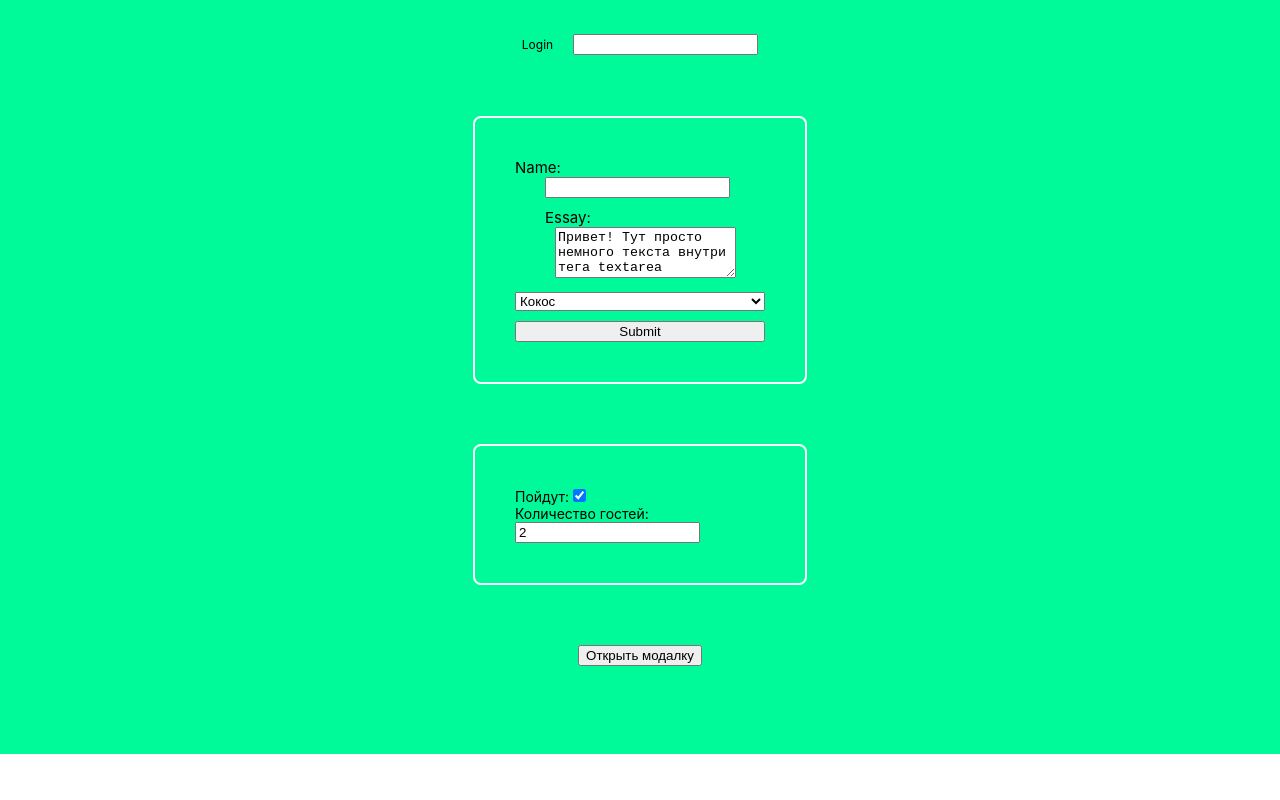
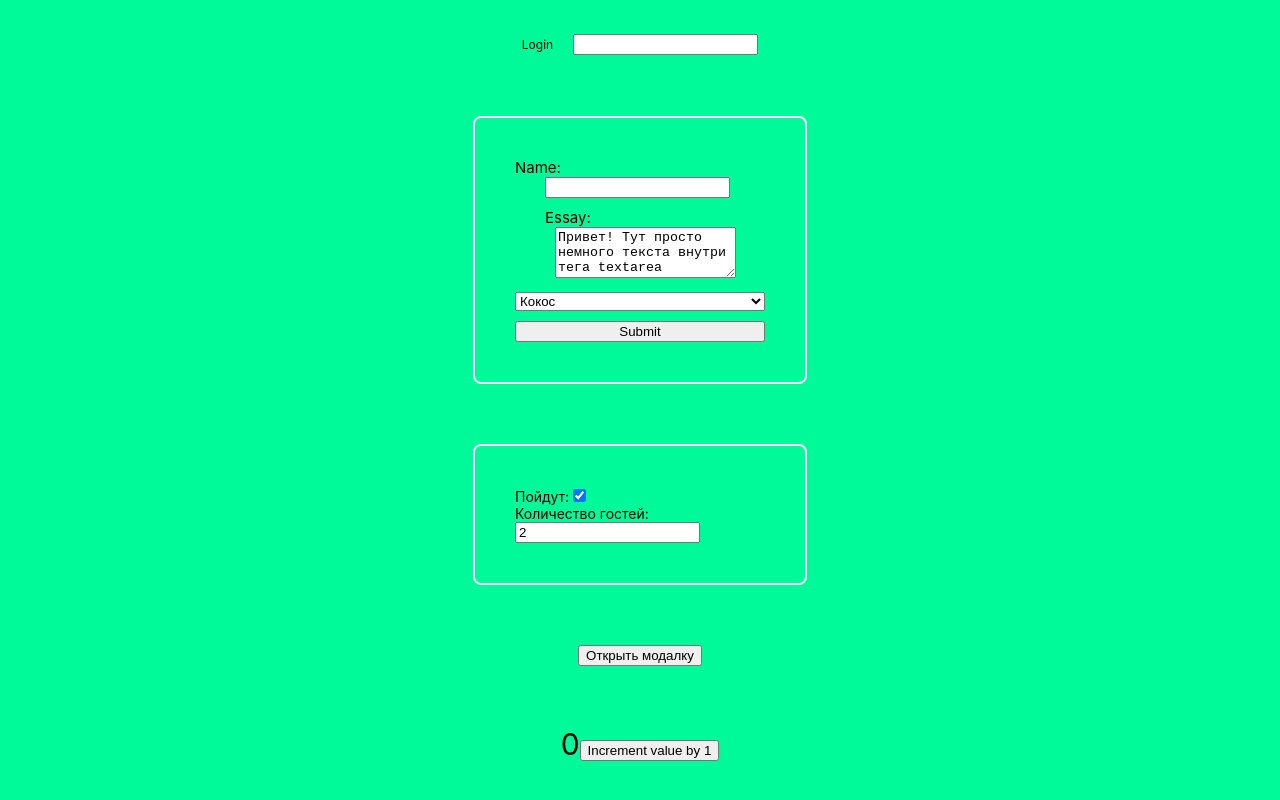
Before and after one commit to VictorSelischev/react-49-conspect, a React (Create React App) app: page / in a window 1280 px wide. Shown: the part 1905-2705 px from the top of the page. Before the commit the page ends 2659 px from the top, so only its background shows below. Built offline with nearby package versions, Linux system fonts and the light colour scheme.

Commit message:
use useState

```diff
--- a/src/App.jsx
+++ b/src/App.jsx
@@ -16,6 +16,7 @@ import Reservation from './components/Reservation/Reservation';
 import HelloMessage from './components/HelloMessage/HelloMessage';
 import { ErrorBoundary } from './components/ErrorBoundary/ErrorBoundary';
 import { Modul } from './components/Modul/Modul';
+import { AppuseState } from './components/AppuseState/AppuseState';
 
 class App extends Component {
   state = {
@@ -87,7 +88,7 @@ class App extends Component {
         <NameForm />
         <Reservation />
         <ErrorBoundary />
-        <button type="button" onClick={this.toggleModal} style={{marginTop: 60}}>
+        <button type="button" onClick={this.toggleModal} style={{marginTop: 60, marginBottom: 60}}>
           Открыть модалку
         </button>
         {showModul && (
@@ -103,45 +104,10 @@ class App extends Component {
             </button>
           </Modul>
         )}
+        <AppuseState />
       </div>
     );
   }
 }
 
 export { App };
-
-// export const App = () => {
-//   return (
-//     <div
-//       style={{
-//         // height: '100vh',
-//         paddingTop: 88,
-//         paddingBottom: 88,
-//         display: 'flex',
-//         flexDirection: 'column',
-//         justifyContent: 'center',
-//         alignItems: 'center',
-//         fontSize: 30,
-//         color: '#010101',
-//         backgroundColor: '#00FA9A',
-//       }}
-//     >
-//       <HelloMessage name="Виктор" />
-//       <MyClassComponent />
-//       <button onClick={event => console.log(event)}>Click me!</button>
-//       <Counter step={1} initialValue={0} />
-//       <Focus />
-//       <Blur />
-//       <FocusBlur />
-//       <Toggle>`&lt;Toggle&gt;Этот компонент работает&lt;/Toggle&gt;`</Toggle>
-//       <AppButton />
-//       <LoginForm onSubmit={values => console.log(values)} />
-//       <AppForm />
-//       <SignUpForm onSubmit={values => console.log(values)} />
-//       <FormId />
-//       <NameForm />
-//       <Reservation />
-//       <ErrorBoundary />
-//     </div>
-//   );
-// };
--- /dev/null
+++ b/src/components/AppuseState/AppuseState.jsx
@@ -0,0 +1,13 @@
+import { useState } from 'react';
+
+export const AppuseState = () => {
+    const [value, setValue] = useState(0);
+    return (
+        <div>
+      {value}
+      <button type="button" onClick={() => setValue(value + 1)}>
+        Increment value by 1
+      </button>
+    </div>
+    );
+}
```
Also changed, not shown: src/components/AppuseState/AppuseState.module.css (added).
